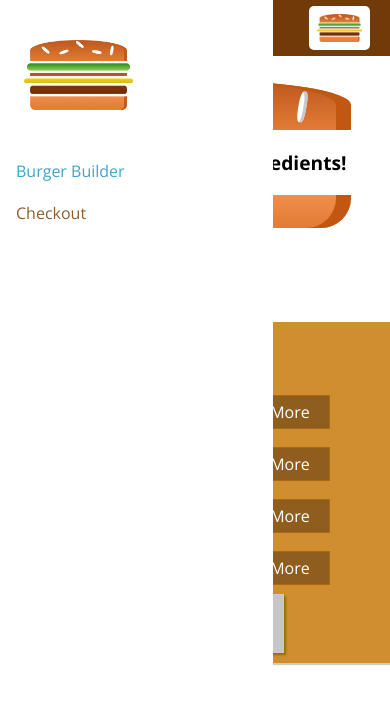
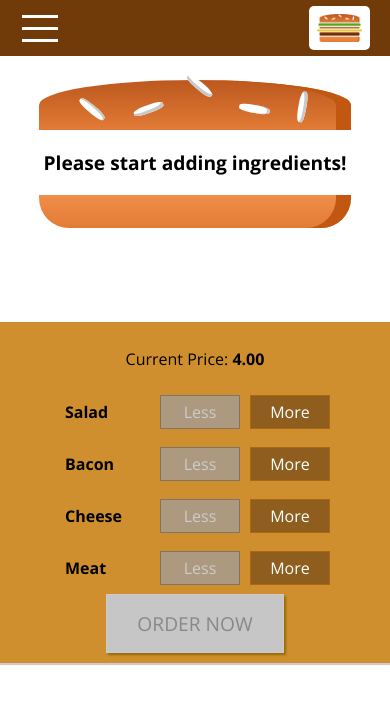
Before and after one commit to DenzelSullivan/BurgerBuilder, a React (Create React App) app: page / in a window 390 px wide. Shown: the top 704 px of the page. Built offline with nearby package versions, Linux system fonts and the light colour scheme.

Commit message:
Completed side drawer funct. Added hamburger menu

```diff
--- a/src/components/Layout/Layout.js
+++ b/src/components/Layout/Layout.js
@@ -1,17 +1,35 @@
-import React from 'react';
+import React, { Component } from 'react';
 import Aux from '../../hoc/Aux';
 import styles from './Layout.module.css';
 import Toolbar from '../Navigation/Toolbar/Toolbar';
 import SideDrawer from '../Navigation/SideDrawer/SideDrawer';
 
-const layout = (props) => (
-    <Aux>
-        <Toolbar />
-        <SideDrawer />
-        <main className={styles.Content}>
-            {props.children}
-        </main>
-    </Aux>
-);
+class Layout extends Component {
+    state = {
+        showSideDrawer: false
+    }
 
-export default layout;
+    sideDrawerOpenHandler = () => {
+        this.setState({showSideDrawer: true});
+    }
+
+    sideDrawerClosedHandler = () => {
+        this.setState({showSideDrawer: false});
+    }
+
+    render() {
+        return (
+            <Aux>
+                <Toolbar open={this.sideDrawerOpenHandler}/>
+                <SideDrawer
+                    open={this.state.showSideDrawer}
+                    closed={this.sideDrawerClosedHandler}/>
+                <main className={styles.Content}>
+                    {this.props.children}
+                </main>
+            </Aux>
+        )
+    }
+}
+
+export default Layout;
--- /dev/null
+++ b/src/components/Navigation/SideDrawer/HamburgerMenu/HamburgerMenu.js
@@ -0,0 +1,12 @@
+import React from 'react';
+import styles from './HamburgerMenu.module.css';
+
+const hamburgerMenu = (props) => (
+    <div className={styles.DrawerToggle} onClick={props.clicked}>
+        <div></div>
+        <div></div>
+        <div></div>
+    </div>
+);
+
+export default hamburgerMenu;
--- /dev/null
+++ b/src/components/Navigation/SideDrawer/HamburgerMenu/HamburgerMenu.module.css
@@ -0,0 +1,23 @@
+.DrawerToggle {
+    width: 40px;
+    height: 100%;
+    display: flex;
+    flex-flow: column;
+    justify-content: space-around;
+    align-items: center;
+    padding: 10px 0;
+    box-sizing: border-box;
+    cursor: pointer;
+}
+
+.DrawerToggle div {
+    width: 90%;
+    height: 3px;
+    background-color: white;
+}
+
+@media (min-width: 500px) {
+    .DrawerToggle {
+        display: none;
+    }
+}
--- a/src/components/Navigation/SideDrawer/SideDrawer.js
+++ b/src/components/Navigation/SideDrawer/SideDrawer.js
@@ -3,11 +3,19 @@ import React from 'react';
 import Logo from '../../Logo/Logo';
 import NavigationItems from '../NavigationItems/NavigationItems';
 import styles from './Sidedrawer.module.css';
+import Backdrop from '../../UI/Backdrop/Backdrop';
+import Aux from '../../../hoc/Aux';
 
 const sideDrawer = (props) => {
+    let attachedStyle = [styles.SideDrawer, styles.Close];
+    if(props.open) {
+        attachedStyle = [styles.SideDrawer, styles.Open];
+    }
 
     return (
-        <div className={styles.SideDrawer}>
+        <Aux>
+            <Backdrop show={props.open} clicked={props.closed}/>
+            <div className={attachedStyle.join(' ')}>
                 <div className={styles.Logo}>
                     <Logo />
                 </div>
@@ -15,6 +23,7 @@ const sideDrawer = (props) => {
                     <NavigationItems />
                 </nav>
             </div>
+        </Aux>
     );
 };
 
--- a/src/components/Navigation/SideDrawer/Sidedrawer.module.css
+++ b/src/components/Navigation/SideDrawer/Sidedrawer.module.css
@@ -22,7 +22,7 @@
     transform: translate(0);
 }
 
-.Closed {
+.Close {
     transform: translateX(-100%);
 }
 
--- a/src/components/Navigation/Toolbar/Toolbar.js
+++ b/src/components/Navigation/Toolbar/Toolbar.js
@@ -2,10 +2,11 @@ import React from 'react';
 import styles from './Toolbar.module.css';
 import Logo from '../../Logo/Logo';
 import NavigationItems from '../NavigationItems/NavigationItems';
+import HamburgerMenu from '../SideDrawer/HamburgerMenu/HamburgerMenu';
 
 const toolbar = (props) => (
     <header className={styles.Toolbar}>
-        <div>MENU</div>
+        <HamburgerMenu clicked={props.open}/>
         <div className={styles.Logo}>
             <Logo />
         </div>
--- a/src/components/Navigation/Toolbar/Toolbar.module.css
+++ b/src/components/Navigation/Toolbar/Toolbar.module.css
@@ -1,4 +1,4 @@
-.Toolbar{
+.Toolbar {
     height: 56px;
     width: 100%;
     position: fixed;
```
Lines whose indentation alone changed are shown as unchanged.
